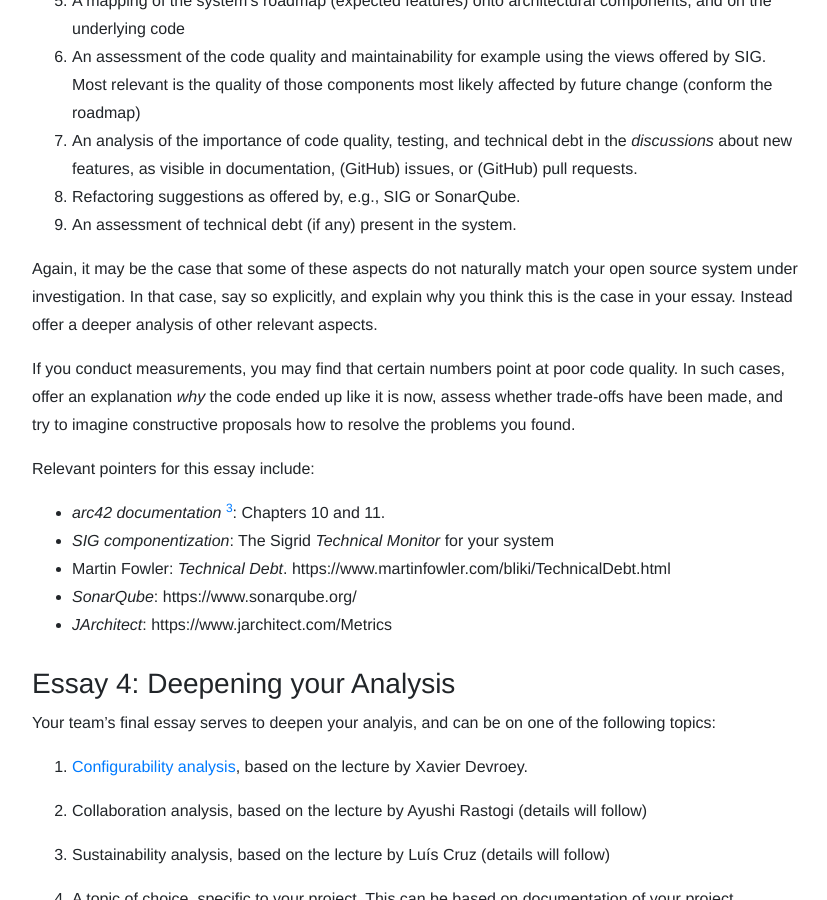
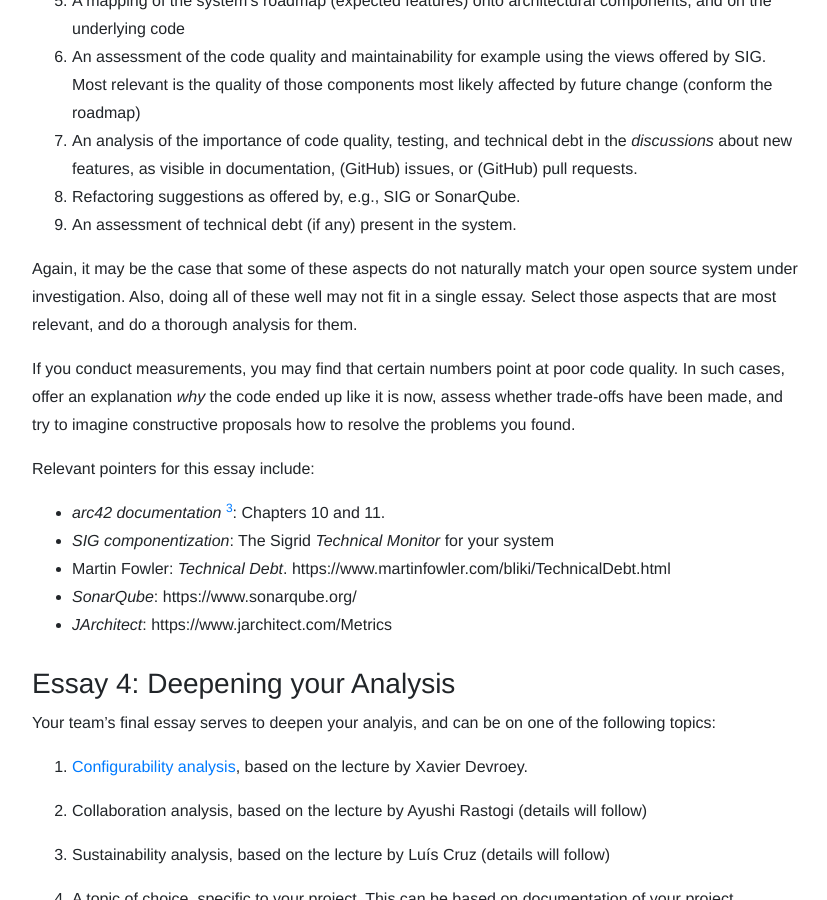
Before and after one commit to SERG-Delft/delftswa, a Jekyll site: the page built from 2020/assignment.md, in a window 1280 px wide and 900 px high, scrolled down 4969 px. Shown: the whole window, without its empty margins (224-1051 px from the left). Built offline with Jekyll 4.4.1, drawn with Linux system fonts in a browser that asks for light colours.

Commit message:
Indicate it may be a bit much

```diff
--- a/2020/assignment.md
+++ b/2020/assignment.md
@@ -175,7 +175,7 @@ Aspects to take into account include:
 1. Refactoring suggestions as offered by, e.g., SIG or SonarQube.
 1. An assessment of technical debt (if any) present in the system.
 
-Again, it may be the case that some of these aspects do not naturally match your open source system under investigation. In that case, say so explicitly, and explain why you think this is the case in your essay. Instead offer a deeper analysis of other relevant aspects.
+Again, it may be the case that some of these aspects do not naturally match your open source system under investigation. Also, doing all of these well may not fit in a single essay. Select those aspects that are most relevant, and do a thorough analysis for them.
 
 If you conduct measurements, you may find that certain numbers point at poor code quality.
 In such cases, offer an explanation _why_ the code ended up like it is now,
```
